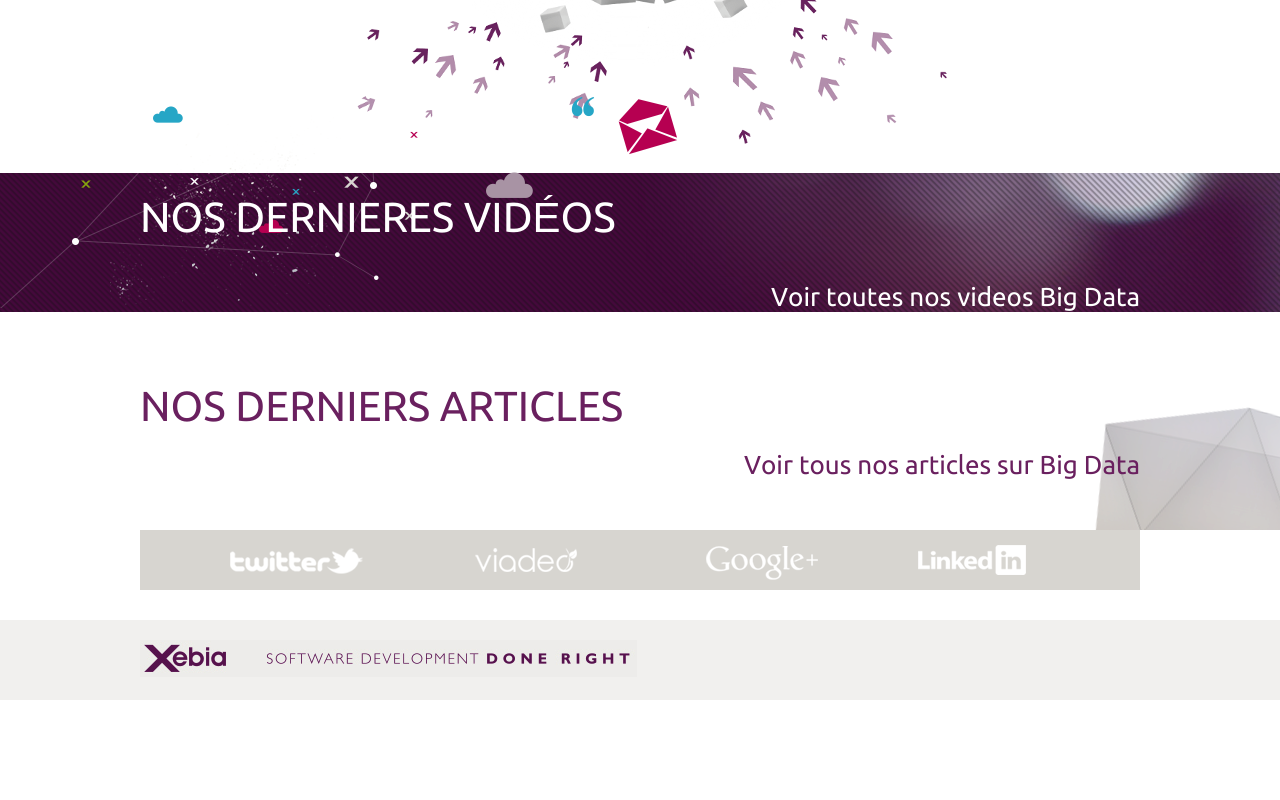
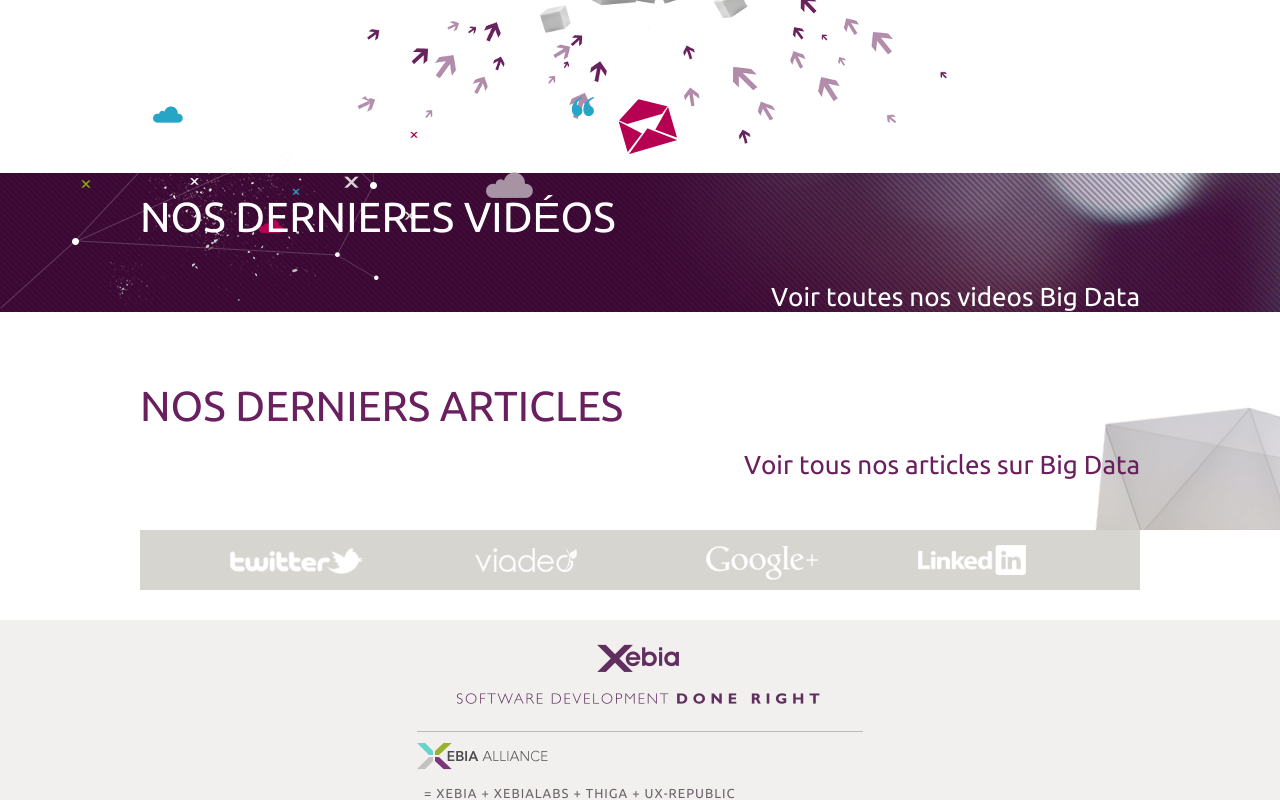
Before and after one commit to publicissapient-france/big-data-minisite, a plain HTML site: page index.html in a window 1280 px wide. Shown: the part 2820-3620 px from the top of the page. Before the commit the page ends 3520 px from the top, so only its background shows below. Drawn offline with Linux system fonts and the light colour scheme.

Commit message:
footer-alliance

```diff
--- a/css/main.css
+++ b/css/main.css
@@ -509,12 +509,44 @@ h1, h2 {
 
 .footer {
     background-color: #f1f0ee;
-    height: 80px;
+    height: 180px;
 }
 
 .footer .tagline {
-    width: 1000px;
+    width: 462px;
     margin: auto;
-    height: 80px;
-    background: url('../images/footer-tagline.png') 0px 20px no-repeat #f1f0ee;
+    height: 170px;
+    background: url('../images/footer-alliance.png') 0px 20px no-repeat #f1f0ee;
 }
+.footer .tagline-xebia {
+    width: 462px;
+    margin: auto;
+    height: 111px;
+    background: url('../images/footer-logo-xebia.png') 0px 20px no-repeat #f1f0ee;
+}
+.footer .tagline-alliance {
+    width: 446px;
+    margin: auto;
+    height: 47px;
+    border-top: 1px solid #bebab8;
+}
+.footer .tagline-alliance p{
+    text-transform: uppercase;
+    line-height: 30px;
+    text-align: justify;
+    float: left;
+    margin-left: 7px;
+    margin-top: 16px;
+    font: 13px 'UbuntuRegular', Arial, sans-serif;
+    letter-spacing: 1px;
+}
+.footer .tagline-alliance a{
+   color: #6d626b;
+}
+.footer .tagline-alliance a:hover{
+   text-decoration: underline;
+}
+.logo-alliance {
+    margin-top: 10px;
+    float: left;
+}
--- a/index.html
+++ b/index.html
@@ -245,7 +245,11 @@
         </div>
 
         <div class="footer">
-            <div class="tagline"></div>
+            <div class="tagline-xebia"></div>
+            <div class="tagline-alliance">
+                <a href=""><img class="logo-alliance" src="images/footer-logo-alliance.png" alt="Alliance Xebia"></a>
+                <p>= <a href="http://www.xebia.fr/">Xebia</a> + <a href="http://xebialabs.com/">XebiaLabs</a> + <a href="www.thiga.fr">Thiga</a> + <a href="http://www.ux-republic.com/">UX-Republic</a></p>
+            </div>
         </div>
 	<script type="text/javascript">
 	  var _gaq = _gaq || [];
```
Also changed, not shown: images/footer-alliance.png (added), images/footer-logo-alliance.png (added), images/footer-logo-xebia-alliance.png (added), images/footer-logo-xebia.png (added).
